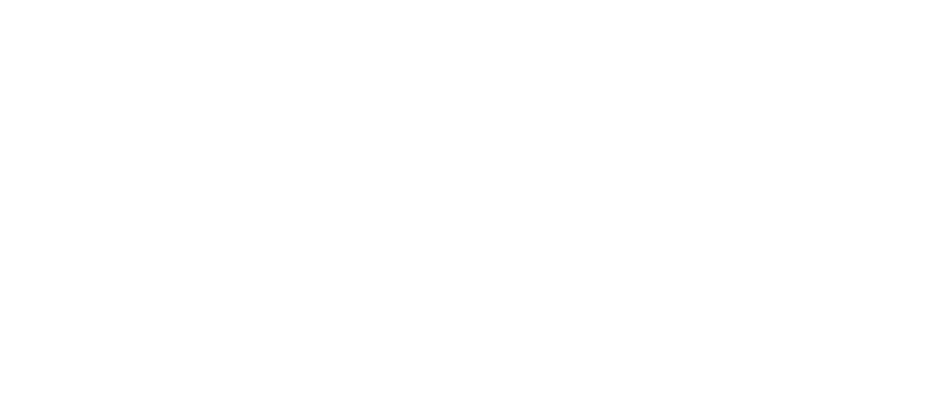
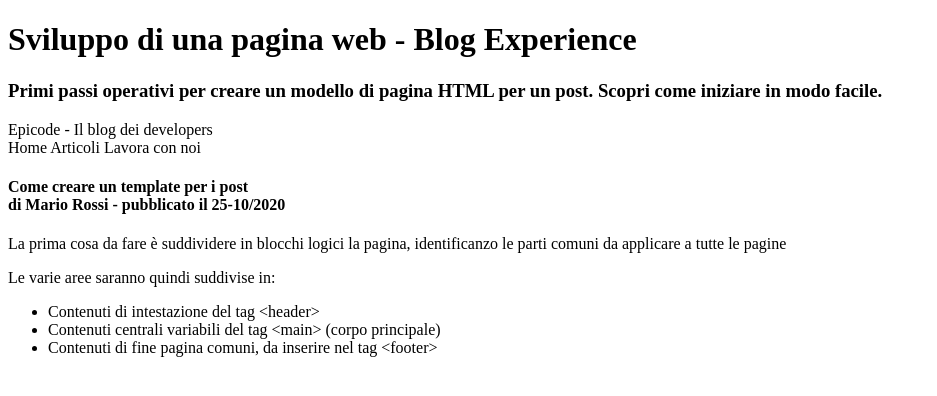
Before and after one commit to mainogiulia/U1-W1-D2-Tables-and-Forms, a plain HTML site: page index.html in a window 1280 px wide. Shown: the whole page, without its empty margins (0-937 px from the left). Drawn offline with Linux system fonts and the light colour scheme.

Commit message:
adds lectures files

```diff
--- a/index.html
+++ b/index.html
@@ -3,7 +3,23 @@
   <head>
     <meta charset="UTF-8" />
     <meta name="viewport" content="width=device-width, initial-scale=1.0" />
-    <title>Document</title>
+    <title>Forma and tabs</title>
+    <h1>Sviluppo di una pagina web - Blog Experience</h1>
+    <h3>Primi passi operativi per creare un modello di pagina HTML per un post. Scopri come iniziare in modo facile.</h3>
   </head>
-  <body></body>
+  <body>
+    <!-- <img src="" alt=""> -->
+    <figcaption>Epicode - Il blog dei developers</figcaption>
+    <!-- menù -->
+    <div>Home Articoli Lavora con noi</div>
+    <h4>Come creare un template per i post <br />di Mario Rossi - pubblicato il 25-10/2020</h4>
+    <p>La prima cosa da fare è suddividere in blocchi logici la pagina, identificanzo le parti comuni da applicare a tutte le pagine</p>
+    <!-- lista non ordinata -->
+    <p>Le varie aree saranno quindi suddivise in:</p>
+    <ul>
+      <li>Contenuti di intestazione del tag &lt;header&gt;</li>
+      <li>Contenuti centrali variabili del tag &lt;main&gt; (corpo principale)</li>
+      <li>Contenuti di fine pagina comuni, da inserire nel tag &lt;footer&gt;</li>
+    </ul>
+  </body>
 </html>
```
